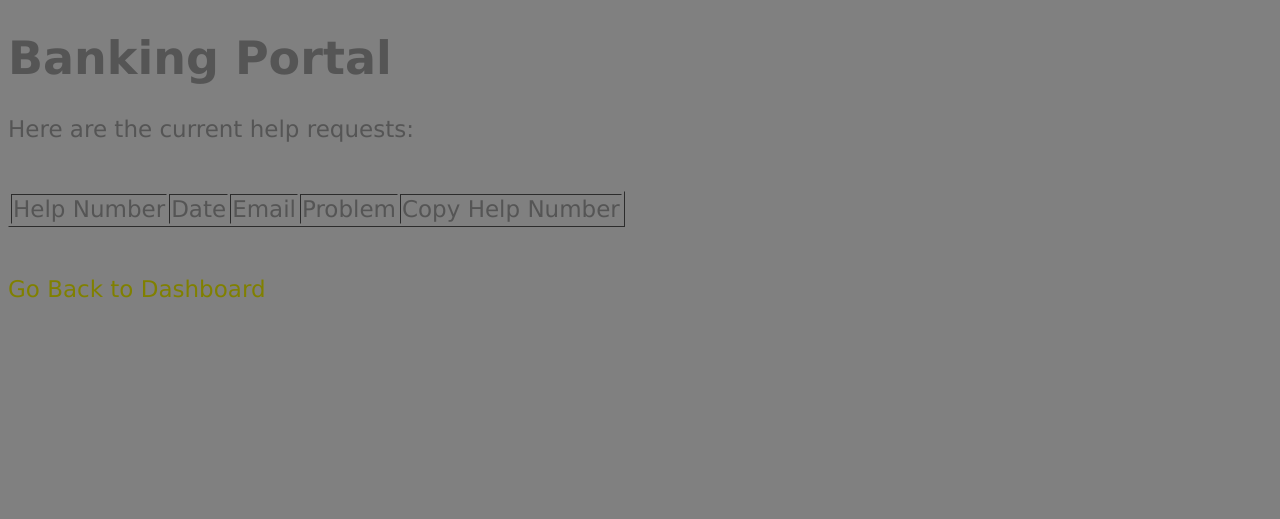
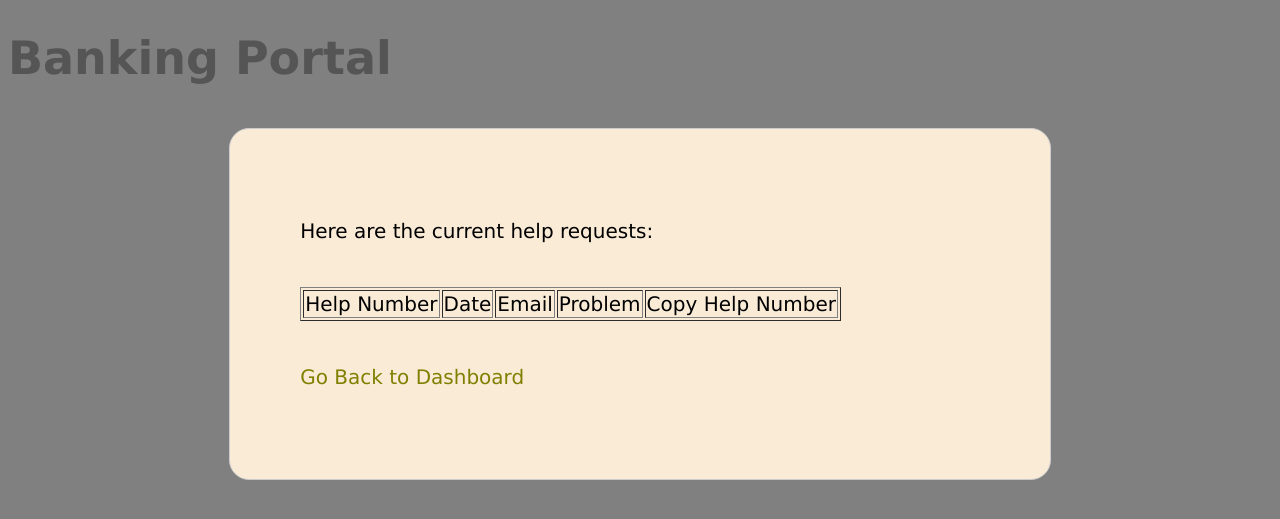
Before and after one commit to aswolff/BankingPortal, a Flask app: page /viewHelp in a window 1280 px wide. Shown: the top 519 px of the page. Run offline with Flask 2, Linux system fonts and the light colour scheme; data that the repository does not hold is empty; some libraries are stand-ins or nearby versions.

Commit message:
update stylesheet

```diff
--- a/static/style.css
+++ b/static/style.css
@@ -120,3 +120,19 @@
   margin-bottom: 20px;
   padding: 0 15px;
 }
+
+.dash{
+  font-size: 20px;
+  font-weight: normal;
+  padding-top: 1%;
+  width: 65%;
+  margin: auto;
+}
+
+.box-2{
+  border: 1px #ccc solid;
+  padding: 70px;
+  border-radius: 20px;
+  background-color: antiquewhite;
+  color: black;
+}
```
